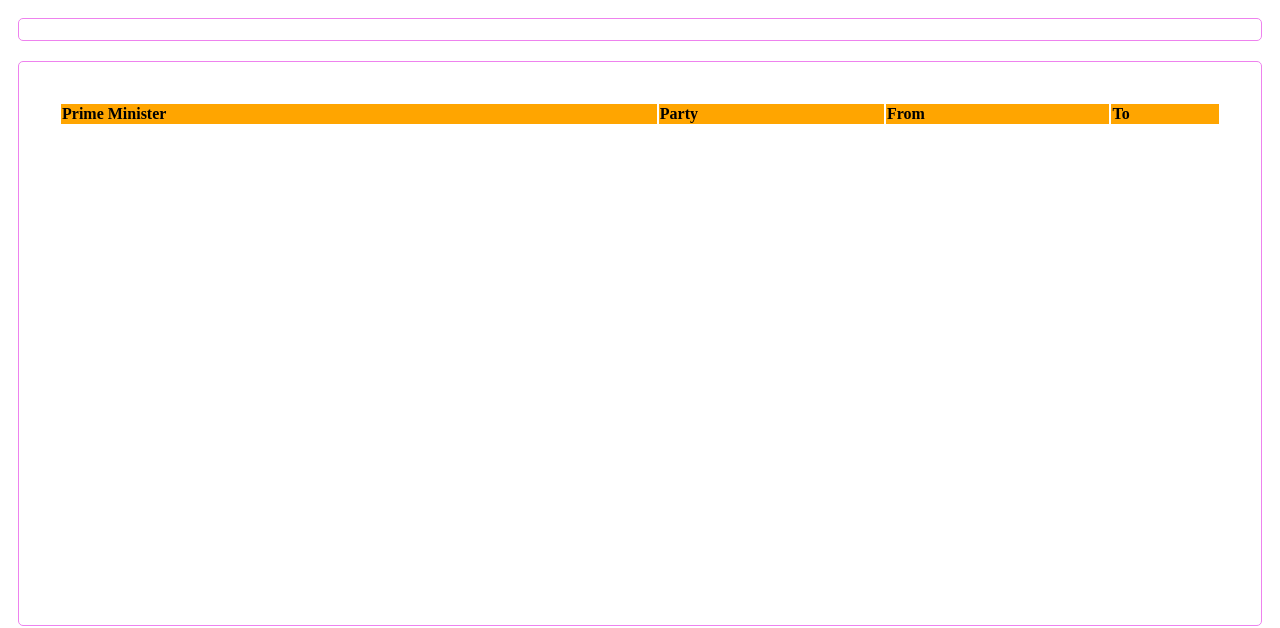
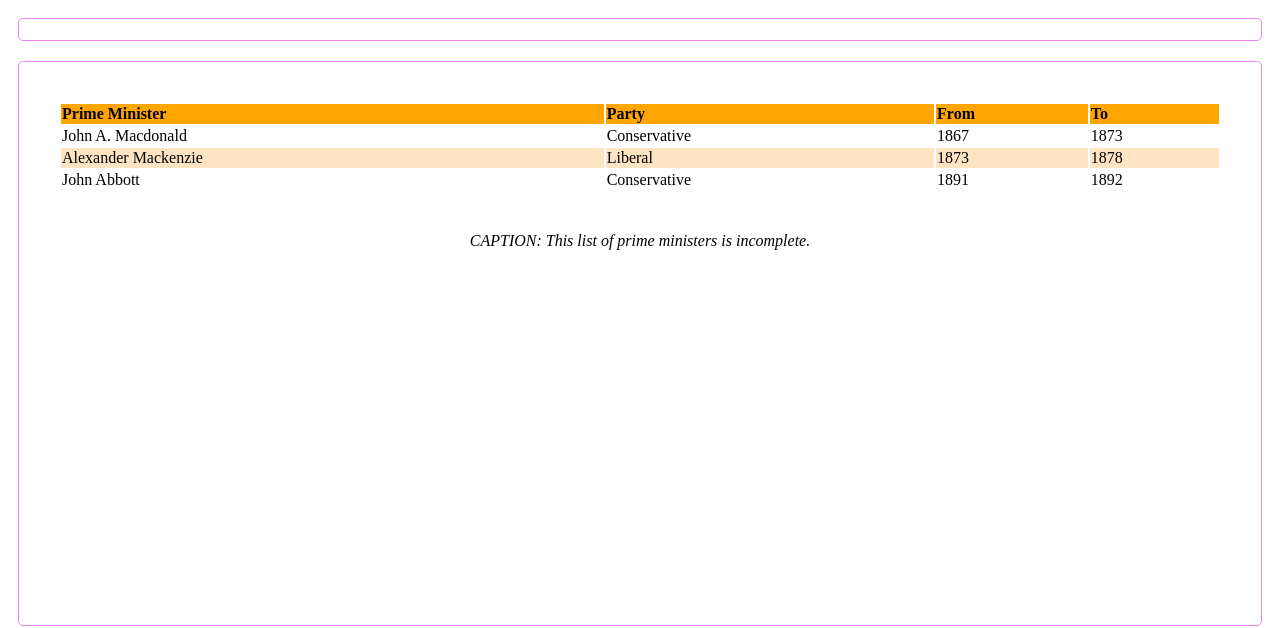
Before and after one commit to dh20199/01-blog-MikeSlob, a website: page 02/index.html in a window 1280 px wide. Shown: the top 628 px of the page. Drawn offline with Linux system fonts and the light colour scheme.

Commit message:
commit 2.2

```diff
--- a/02/index.html
+++ b/02/index.html
@@ -31,6 +31,53 @@
                             </th>
                         </tr>
                     </thead>
+                    <tbody>
+                        <tr>
+                            <td>
+                                John A. Macdonald
+                            </td>
+                            <td>
+                                Conservative
+                            </td>
+                            <td>
+                                1867
+                            </td>
+                            <td>
+                                1873
+                            </td>
+                        </tr>
+                        <tr>
+                            <td>
+                                Alexander Mackenzie
+                            </td>
+                            <td>
+                                Liberal
+                            </td>
+                            <td>
+                                1873
+                            </td>
+                            <td>
+                                1878
+                            </td>
+                        </tr>
+                        <tr>
+                            <td>
+                                John Abbott
+                            </td>
+                            <td>
+                                Conservative
+                            </td>
+                            <td>
+                                1891
+                            </td>
+                            <td>
+                                1892
+                            </td>
+                        </tr>
+                    </tbody>
+                    <caption>
+                            CAPTION: This list of prime ministers is incomplete.
+                    </caption>
                 </table>
             </article>
             <footer>
```
